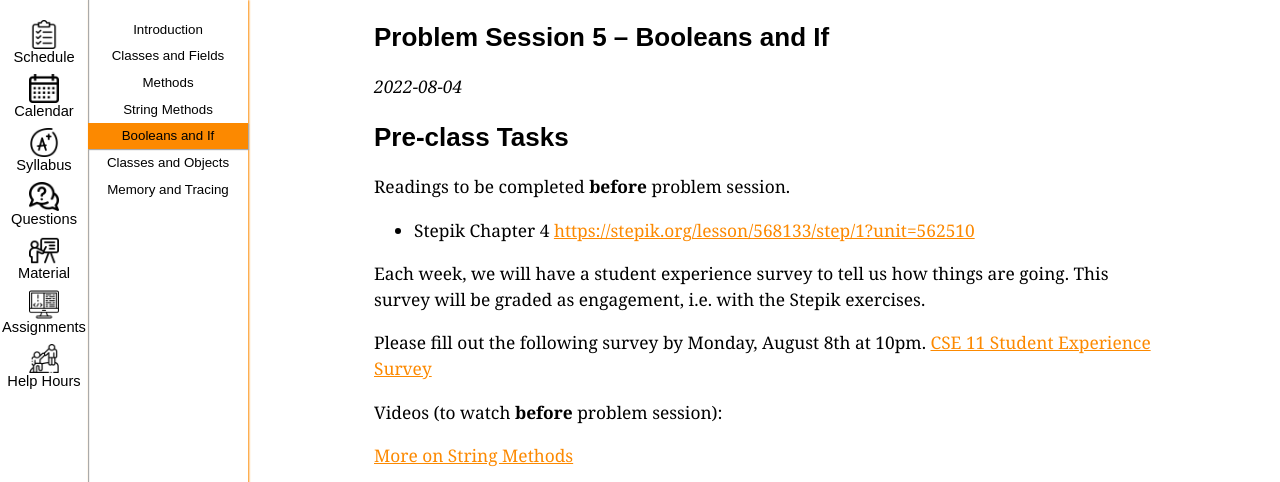
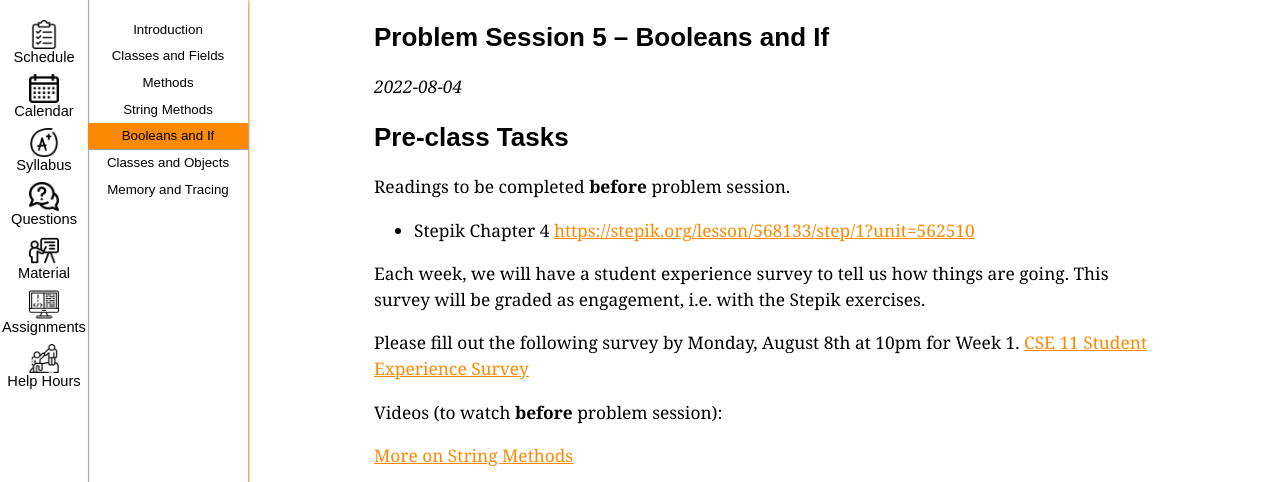
Before and after one commit to ucsd-cse11-su222/ucsd-cse11-su222.github.io, a Jekyll site: the page built from _lectures/lecture5.md, in a window 1280 px wide and 900 px high, cut to the strip 0-482 px from the top of the window. Built offline with Jekyll 4.4.1, drawn with Linux system fonts in a browser that asks for light colours.

Commit message:
Update lecture5.md

```diff
--- a/_lectures/lecture5.md
+++ b/_lectures/lecture5.md
@@ -31,7 +31,7 @@ Readings to be completed **before** problem session.
 Each week, we will have a student experience survey to tell us how things are going. This survey will be
 graded as engagement, i.e. with the Stepik exercises.
 
-Please fill out the following survey by Monday, August 8th at 10pm.
+Please fill out the following survey by Monday, August 8th at 10pm for Week 1.
 [CSE 11 Student Experience Survey](https://forms.gle/REPLN8uneDgucLE29){:target="_blank"}
 
 Videos (to watch **before** problem session):
```
